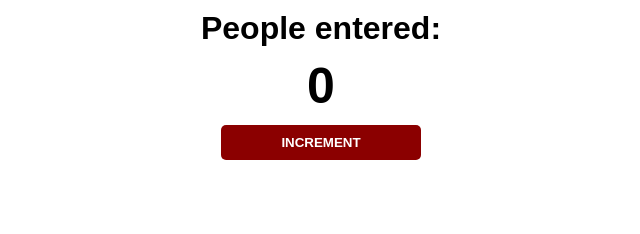
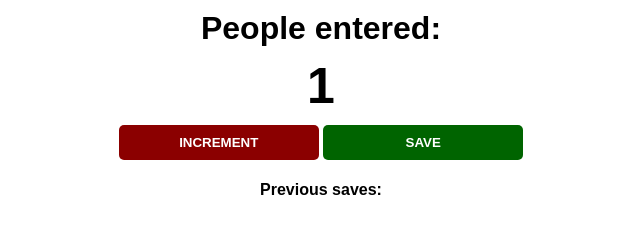
Before and after one commit to LeonardoCMelo/freeCodeCamp-JavaScript-Course, a plain HTML site: page Ex01/index.html in a window 1280 px wide. Both pictures are taken after a click on the button "INCREMENT". Shown: the whole page, without its empty margins (319-959 px from the left). Drawn offline with Linux system fonts and the light colour scheme.

Commit message:
added save button and basic functions

```diff
--- a/Ex01/index.css
+++ b/Ex01/index.css
@@ -29,3 +29,7 @@ button {
 #increment-btn {
     background: darkred;
 }
+
+#save-btn {
+    background: darkgreen;
+}
--- a/Ex01/index.html
+++ b/Ex01/index.html
@@ -5,8 +5,11 @@
 </head>
 <body>
         <h1>People entered:</h1>
-        <h2 id="count">0</h2>
-        <button id="increment-btn">INCREMENT</button>
+        <h2 id="counter">0</h2>
+        <button id="increment-btn" onclick="increment_clk()">INCREMENT</button>
+        <button id="save-btn" onclick="save_clk()">SAVE</button>
+        <br>
+        <p id="save-paragraph">Previous saves: </p>
     <script src="index.js"></script>
 </body>
 </html>
--- a/Ex01/index.js
+++ b/Ex01/index.js
@@ -1,3 +1,10 @@
-// document.getElementById("count").innerText = 2;
+let count = 0
 
-let count = 0
+function increment_clk() {
+    count+=1
+    document.getElementById("counter").innerText = count
+}
+
+function save_clk(){
+    document.getElementById("save-paragraph").innerText = document.getElementById("save-paragraph").innerText + document.getElementById("counter").innerText + " - "
+}
```
